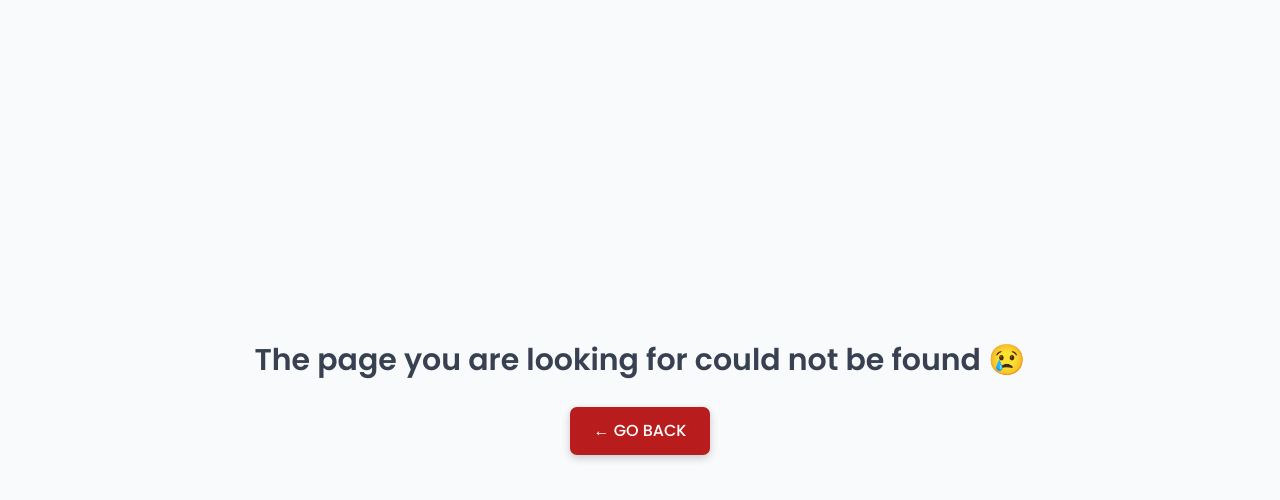
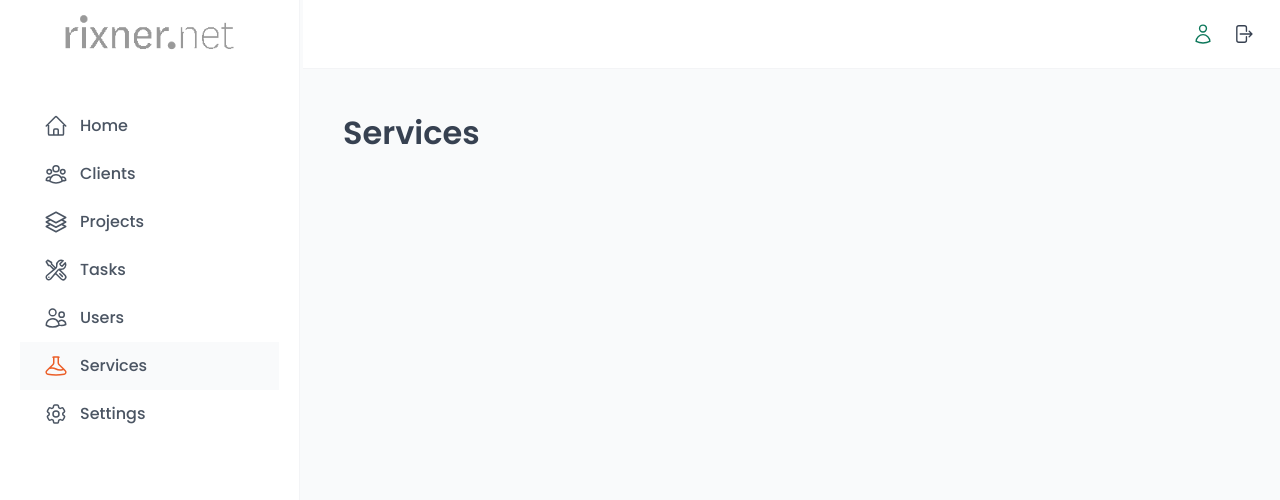
Before and after one commit to A-Cdeveloper/PMS2023-Project-Management-System, a React (Vite) app in the folder frontend/: page /services in a window 1280 px wide. Shown: the top 500 px of the page. Built offline with nearby package versions, Linux system fonts and the light colour scheme; no server answers; sample sign-in values are in the browser's storage; a web font is replaced by a local one.

Commit message:
start services feature

```diff
--- a/frontend/src/App.jsx
+++ b/frontend/src/App.jsx
@@ -28,6 +28,7 @@ import { AuthContextProvider } from "./context/authContext";
 import Notifications from "./ui/Notifications";
 import ProtectedRoute from "./ui/ProtectedRoute";
 import ForgotPassword from "./pages/ForgotPassword";
+import Services from "./pages/Services";
 
 const queryClient = new QueryClient({
   defaultOptions: {
@@ -86,6 +87,9 @@ const router = createBrowserRouter([
           // { path: ":userId", element: <User /> },
         ],
       },
+
+      { path: "/services", element: <Services /> },
+
       { path: "/settings", element: <Settings /> },
       { path: "/account", element: <Account /> },
     ],
--- /dev/null
+++ b/frontend/src/pages/Services.jsx
@@ -0,0 +1,7 @@
+//import ClientDetail from "../features/clients/ClientDetail";
+
+const Services = () => {
+  return <h1>Services</h1>;
+};
+
+export default Services;
--- a/frontend/src/ui/MainNav.jsx
+++ b/frontend/src/ui/MainNav.jsx
@@ -9,6 +9,7 @@ import {
   HiOutlineSquare3Stack3D,
   HiOutlineUsers,
   HiOutlineCog6Tooth,
+  HiOutlineBeaker,
 } from "react-icons/hi2";
 
 const NavList = styled.ul`
@@ -100,6 +101,14 @@ function MainNav() {
                 <span>Users</span>
               </StyledNavLink>
             </li>
+
+            <li>
+              <StyledNavLink to="/services">
+                <HiOutlineBeaker />
+                <span>Services</span>
+              </StyledNavLink>
+            </li>
+
             <li>
               <StyledNavLink to="/settings">
                 <HiOutlineCog6Tooth />
```
